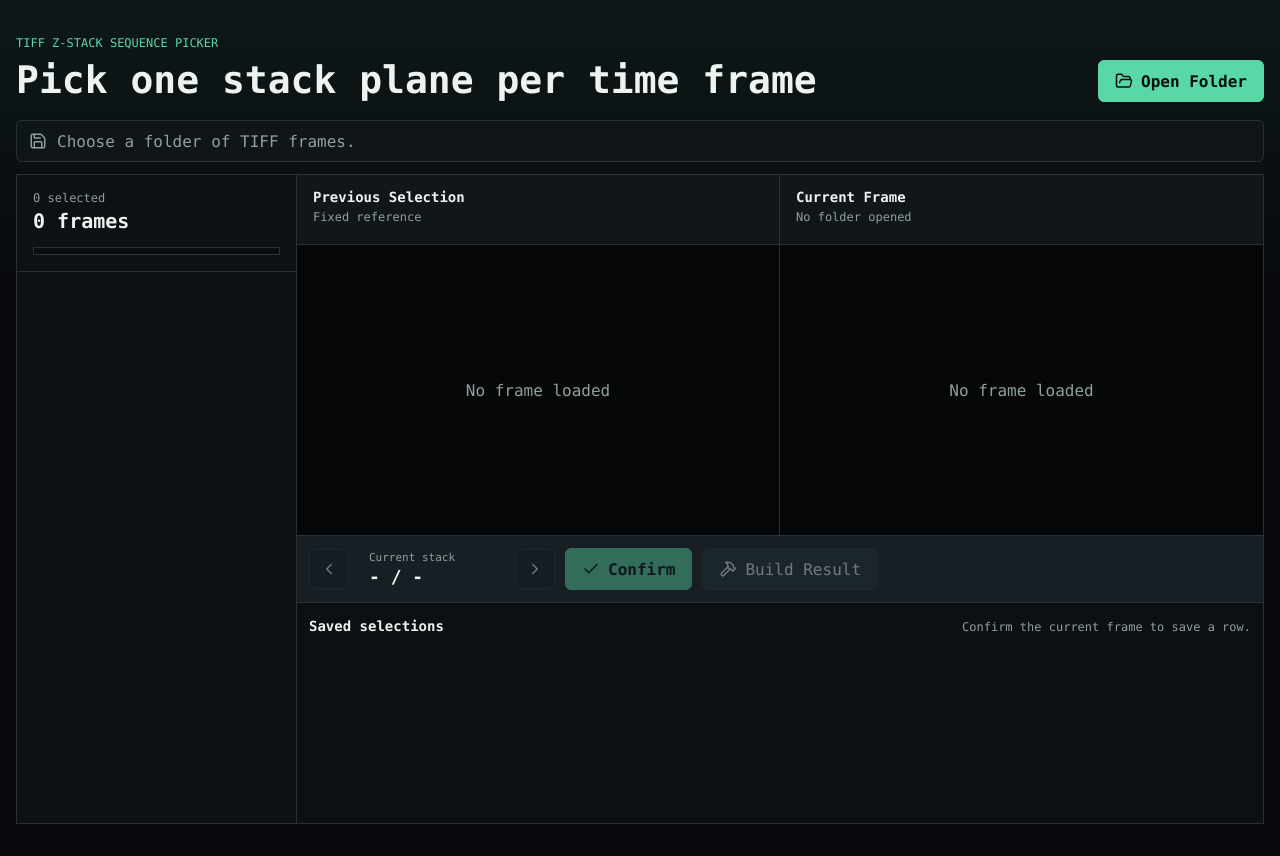
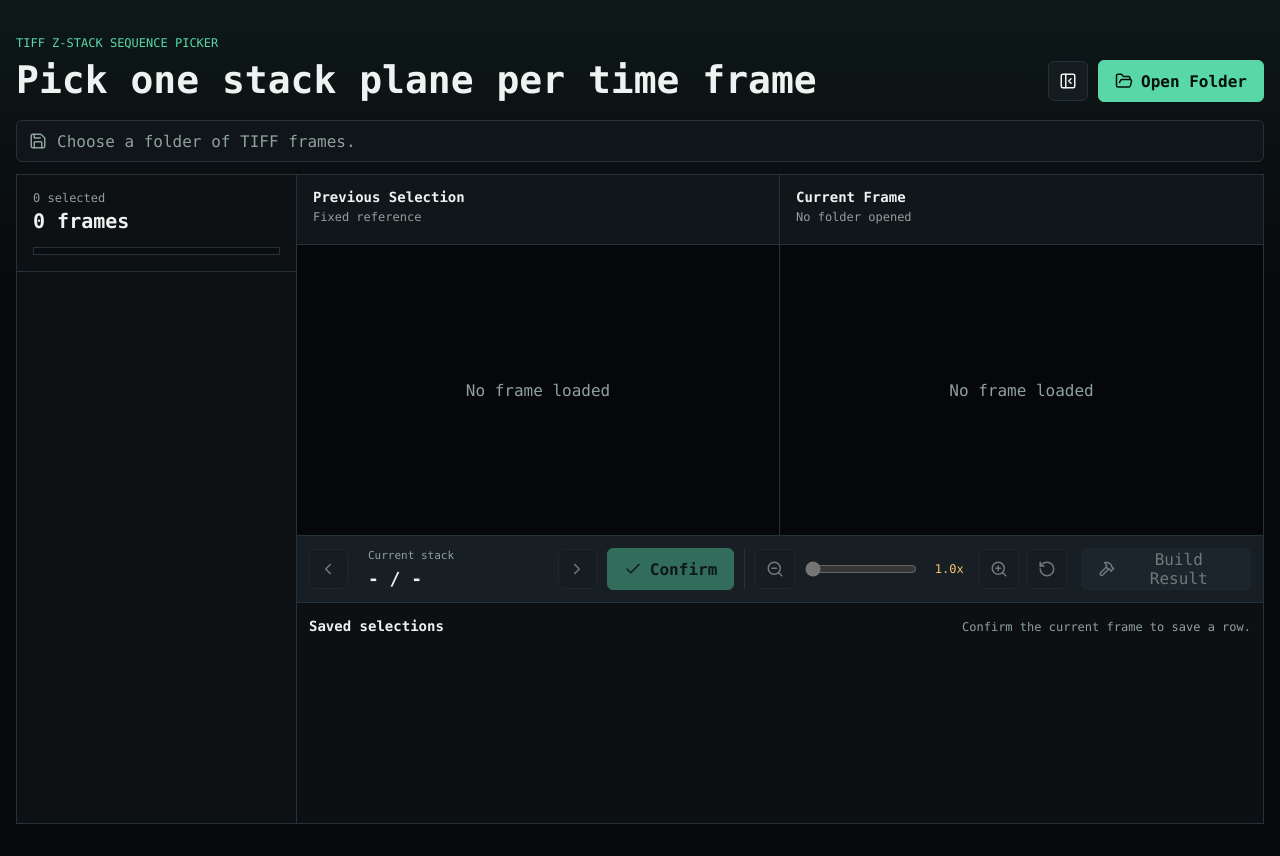
Before and after one commit to ksc036/tiff-stack-sequence-picker, a React (Vite) app: page / in a window 1280 px wide. Built offline with nearby package versions, Linux system fonts and the light colour scheme.

Commit message:
feat: add synchronized viewer zoom controls

```diff
--- a/src/App.jsx
+++ b/src/App.jsx
@@ -6,7 +6,12 @@ import {
   ChevronRight,
   FolderOpen,
   Hammer,
-  Save
+  PanelLeftClose,
+  PanelLeftOpen,
+  RotateCcw,
+  Save,
+  ZoomIn,
+  ZoomOut
 } from "lucide-react";
 import {
   chooseTiffDirectory,
@@ -25,6 +30,9 @@ import { fetchRaw16TiffPage } from "./lib/raw16Client.js";
 import { renderRaw16ToCanvas } from "./lib/raw16Renderer.js";
 
 const CSV_NAME = "stack-selections.csv";
+const MIN_ZOOM = 1;
+const MAX_ZOOM = 6;
+const ZOOM_STEP = 0.5;
 
 function clamp(value, min, max) {
   return Math.min(Math.max(value, min), max);
@@ -43,7 +51,11 @@ function statusText(kind, text) {
   return { kind, text };
 }
 
-function TiffCanvas({ title, subtitle, page }) {
+function percent(value) {
+  return `${Math.round(value * 100)}%`;
+}
+
+function TiffCanvas({ title, subtitle, page, zoomScale, zoomFocus, onZoomFocus }) {
   const canvasRef = useRef(null);
 
   useEffect(() => {
@@ -57,6 +69,21 @@ function TiffCanvas({ title, subtitle, page }) {
       max: page.displayMax
     });
   }, [page]);
+
+  function handleCanvasClick(event) {
+    if (!page || !onZoomFocus) return;
+    const rect = event.currentTarget.getBoundingClientRect();
+    if (!rect.width || !rect.height) return;
+    onZoomFocus({
+      x: clamp((event.clientX - rect.left) / rect.width, 0, 1),
+      y: clamp((event.clientY - rect.top) / rect.height, 0, 1)
+    });
+  }
+
+  const canvasStyle = {
+    transform: `scale(${zoomScale})`,
+    transformOrigin: `${percent(zoomFocus.x)} ${percent(zoomFocus.y)}`
+  };
 
   return (
     <section className="viewer-pane" aria-label={title}>
@@ -72,7 +99,16 @@ function TiffCanvas({ title, subtitle, page }) {
         ) : null}
       </div>
       <div className="canvas-stage">
-        {page ? <canvas ref={canvasRef} aria-label={`${title} TIFF preview`} /> : <p>No frame loaded</p>}
+        {page ? (
+          <canvas
+            ref={canvasRef}
+            aria-label={`${title} TIFF preview`}
+            onClick={handleCanvasClick}
+            style={canvasStyle}
+          />
+        ) : (
+          <p>No frame loaded</p>
+        )}
       </div>
     </section>
   );
@@ -84,9 +120,13 @@ export default function App() {
   const [selections, setSelections] = useState(new Map());
   const [currentIndex, setCurrentIndex] = useState(0);
   const [currentStack, setCurrentStack] = useState(1);
+  const [stackInput, setStackInput] = useState("1");
   const [currentTiff, setCurrentTiff] = useState(null);
   const [currentPage, setCurrentPage] = useState(null);
   const [previousPage, setPreviousPage] = useState(null);
+  const [sideRailCollapsed, setSideRailCollapsed] = useState(false);
+  const [zoomScale, setZoomScale] = useState(1);
+  const [zoomFocus, setZoomFocus] = useState({ x: 0.5, y: 0.5 });
   const [directorySessionId, setDirectorySessionId] = useState(0);
   const [status, setStatus] = useState(statusText("idle", "Choose a folder of TIFF frames."));
   const [folderBusy, setFolderBusy] = useState(false);
@@ -116,6 +156,7 @@ export default function App() {
   const selectedCount = files.filter((file) => selections.has(file.name)).length;
   const hasSelections = selectedCount > 0;
   const busy = folderBusy || frameBusy || selectionBusy;
+  const canZoom = Boolean(visibleCurrentPage || previousPage);
 
   const progress = useMemo(() => {
     if (files.length === 0) return 0;
@@ -184,6 +225,10 @@ export default function App() {
     },
     [directoryHandle]
   );
+
+  useEffect(() => {
+    setStackInput(decodedCurrentTiff ? String(currentStack) : "");
+  }, [currentStack, decodedCurrentTiff?.filename, decodedCurrentTiff?.stackCount]);
 
   useEffect(() => {
     let cancelled = false;
@@ -261,9 +306,12 @@ export default function App() {
       setSelections(new Map());
       setCurrentIndex(0);
       setCurrentStack(1);
+      setStackInput("1");
       setCurrentTiff(null);
       setCurrentPage(null);
       setPreviousPage(null);
+      setZoomScale(1);
+      setZoomFocus({ x: 0.5, y: 0.5 });
       setDirectorySessionId(nextSessionId);
       stackCache.current.clear();
       const tiffFiles = await listDirectTiffFiles(handle);
@@ -343,6 +391,38 @@ export default function App() {
     }
   }
 
+  async function commitStackInput() {
+    if (!decodedCurrentTiff) {
+      setStackInput("");
+      return;
+    }
+    if (stackInput.trim() === "") {
+      setStackInput(String(currentStack));
+      return;
+    }
+    const nextStack = Number.parseInt(stackInput, 10);
+    if (!Number.isFinite(nextStack)) {
+      setStackInput(String(currentStack));
+      return;
+    }
+    await showCurrentStack(nextStack);
+  }
+
+  function handleStackInputKeyDown(event) {
+    if (event.key !== "Enter") return;
+    event.preventDefault();
+    void commitStackInput();
+  }
+
+  function changeZoom(delta) {
+    setZoomScale((scale) => clamp(Number((scale + delta).toFixed(2)), MIN_ZOOM, MAX_ZOOM));
+  }
+
+  function resetZoom() {
+    setZoomScale(1);
+    setZoomFocus({ x: 0.5, y: 0.5 });
+  }
+
   async function buildResult() {
     if (!directoryHandle || !hasSelections) return;
     setBuilding(true);
@@ -369,10 +449,24 @@ export default function App() {
           <p className="eyebrow">TIFF z-stack sequence picker</p>
           <h1>Pick one stack plane per time frame</h1>
         </div>
-        <button className="primary-action" onClick={openFolder} disabled={busy || !supportsDirectoryPicker()}>
-          <FolderOpen size={18} aria-hidden="true" />
-          Open Folder
-        </button>
+        <div className="topbar-actions">
+          <button
+            className="icon-button"
+            onClick={() => setSideRailCollapsed((collapsed) => !collapsed)}
+            aria-label={sideRailCollapsed ? "Show file list" : "Hide file list"}
+            title={sideRailCollapsed ? "Show file list" : "Hide file list"}
+          >
+            {sideRailCollapsed ? (
+              <PanelLeftOpen size={18} aria-hidden="true" />
+            ) : (
+              <PanelLeftClose size={18} aria-hidden="true" />
+            )}
+          </button>
+          <button className="primary-action" onClick={openFolder} disabled={busy || !supportsDirectoryPicker()}>
+            <FolderOpen size={18} aria-hidden="true" />
+            Open Folder
+          </button>
+        </div>
       </header>
 
       {!supportsDirectoryPicker() ? (
@@ -387,8 +481,8 @@ export default function App() {
         {status.text}
       </section>
 
-      <section className="workspace">
-        <aside className="side-rail">
+      <section className={`workspace ${sideRailCollapsed ? "rail-collapsed" : ""}`} aria-label="TIFF workspace">
+        <aside className="side-rail" aria-label="TIFF file list" hidden={sideRailCollapsed}>
           <div className="progress-block">
             <span>{selectedCount} selected</span>
             <strong>{files.length} frames</strong>
@@ -417,11 +511,17 @@ export default function App() {
               title="Previous Selection"
               subtitle={previousPage ? `${previousPage.filename} / stack ${previousPage.stackNumber}` : "Fixed reference"}
               page={previousPage}
+              zoomScale={zoomScale}
+              zoomFocus={zoomFocus}
+              onZoomFocus={setZoomFocus}
             />
             <TiffCanvas
               title="Current Frame"
               subtitle={currentFile ? `${currentFile.name} / stack ${currentStack}` : "No folder opened"}
               page={visibleCurrentPage}
+              zoomScale={zoomScale}
+              zoomFocus={zoomFocus}
+              onZoomFocus={setZoomFocus}
             />
           </div>
 
@@ -439,6 +539,20 @@ export default function App() {
               <strong>
                 {decodedCurrentTiff ? currentStack : "-"} / {decodedCurrentTiff?.stackCount ?? "-"}
               </strong>
+              {decodedCurrentTiff ? (
+                <input
+                  aria-label="Stack number"
+                  className="stack-jump-input"
+                  type="number"
+                  min="1"
+                  max={decodedCurrentTiff.stackCount}
+                  value={stackInput}
+                  onChange={(event) => setStackInput(event.target.value)}
+                  onBlur={() => void commitStackInput()}
+                  onKeyDown={handleStackInputKeyDown}
+                  disabled={frameBusy}
+                />
+              ) : null}
             </div>
             <button
               className="icon-button"
@@ -452,6 +566,46 @@ export default function App() {
               <Check size={18} aria-hidden="true" />
               Confirm{currentIndex < files.length - 1 ? " & Next" : ""}
             </button>
+            <div className="zoom-controls" aria-label="Zoom controls">
+              <button
+                className="icon-button"
+                onClick={() => changeZoom(-ZOOM_STEP)}
+                disabled={!canZoom || zoomScale <= MIN_ZOOM}
+                aria-label="Zoom out"
+                title="Zoom out"
+              >
+                <ZoomOut size={18} aria-hidden="true" />
+              </button>
+              <input
+                aria-label="Zoom scale"
+                type="range"
+                min={MIN_ZOOM}
+                max={MAX_ZOOM}
+                step={ZOOM_STEP}
+                value={zoomScale}
+                onChange={(event) => setZoomScale(Number(event.target.value))}
+                disabled={!canZoom}
+              />
+              <span className="zoom-readout">{zoomScale.toFixed(1)}x</span>
+              <button
+                className="icon-button"
+                onClick={() => changeZoom(ZOOM_STEP)}
+                disabled={!canZoom || zoomScale >= MAX_ZOOM}
+                aria-label="Zoom in"
+                title="Zoom in"
+              >
+                <ZoomIn size={18} aria-hidden="true" />
+              </button>
+              <button
+                className="icon-button"
+                onClick={resetZoom}
+                disabled={!canZoom || (zoomScale === 1 && zoomFocus.x === 0.5 && zoomFocus.y === 0.5)}
+                aria-label="Reset zoom"
+                title="Reset zoom"
+              >
+                <RotateCcw size={18} aria-hidden="true" />
+              </button>
+            </div>
             <button className="build-button" onClick={buildResult} disabled={!hasSelections || building || folderBusy || selectionBusy}>
               <Hammer size={18} aria-hidden="true" />
               Build Result
--- a/src/styles.css
+++ b/src/styles.css
@@ -77,6 +77,12 @@ button:disabled {
   justify-content: space-between;
   gap: 20px;
   padding: 12px 0 18px;
+}
+
+.topbar-actions {
+  display: flex;
+  align-items: center;
+  gap: 10px;
 }
 
 .eyebrow {
@@ -160,10 +166,18 @@ h1 {
   background: rgba(10, 13, 16, 0.86);
 }
 
+.workspace.rail-collapsed {
+  grid-template-columns: minmax(0, 1fr);
+}
+
 .side-rail {
   border-right: 1px solid var(--line);
   background: #0d1114;
   min-width: 0;
+}
+
+.side-rail[hidden] {
+  display: none;
 }
 
 .progress-block {
@@ -289,6 +303,7 @@ h1 {
   display: grid;
   place-items: center;
   min-height: 0;
+  overflow: hidden;
   padding: 16px;
   background: #050709;
 }
@@ -300,6 +315,10 @@ h1 {
   image-rendering: pixelated;
   border: 1px solid #1a252b;
   background: #000;
+  cursor: crosshair;
+  transition:
+    transform 160ms ease,
+    transform-origin 160ms ease;
 }
 
 .canvas-stage p {
@@ -326,11 +345,16 @@ h1 {
 
 .stack-readout {
   display: grid;
-  min-width: 146px;
+  grid-template-columns: minmax(74px, auto) 72px;
+  column-gap: 10px;
+  row-gap: 4px;
+  align-items: center;
+  min-width: 190px;
   padding: 0 10px;
 }
 
 .stack-readout span {
+  grid-column: 1 / -1;
   color: var(--muted);
   font-size: 11px;
 }
@@ -338,6 +362,37 @@ h1 {
 .stack-readout strong {
   margin-top: 2px;
   font-size: 18px;
+}
+
+.stack-jump-input {
+  width: 72px;
+  height: 30px;
+  border: 1px solid var(--line);
+  border-radius: 4px;
+  padding: 0 8px;
+  color: var(--text);
+  background: #070a0d;
+}
+
+.zoom-controls {
+  display: flex;
+  align-items: center;
+  gap: 8px;
+  min-height: 40px;
+  padding: 0 4px 0 10px;
+  border-left: 1px solid var(--line);
+}
+
+.zoom-controls input[type="range"] {
+  width: 112px;
+  accent-color: var(--accent);
+}
+
+.zoom-readout {
+  min-width: 44px;
+  color: var(--amber);
+  font-size: 12px;
+  text-align: center;
 }
 
 .selection-table {
@@ -402,6 +457,10 @@ h1 {
     flex-direction: column;
   }
 
+  .topbar-actions {
+    align-items: stretch;
+  }
+
   .workspace {
     grid-template-columns: 1fr;
   }
@@ -432,6 +491,12 @@ h1 {
     flex-wrap: wrap;
   }
 
+  .zoom-controls {
+    flex: 1 1 260px;
+    border-left: 0;
+    padding-left: 0;
+  }
+
   .confirm-button,
   .build-button {
     flex: 1 1 180px;
```
Also changed, not shown: 1 other file (tests, documents, lock files or other folders).
